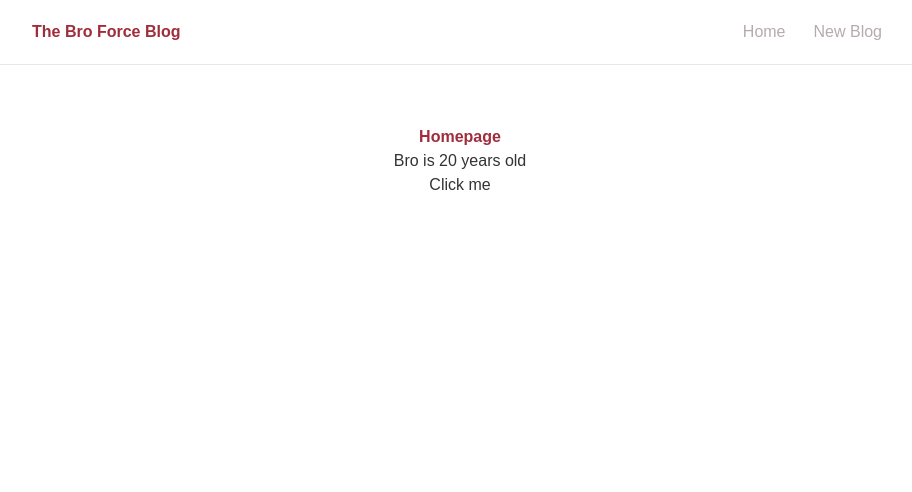
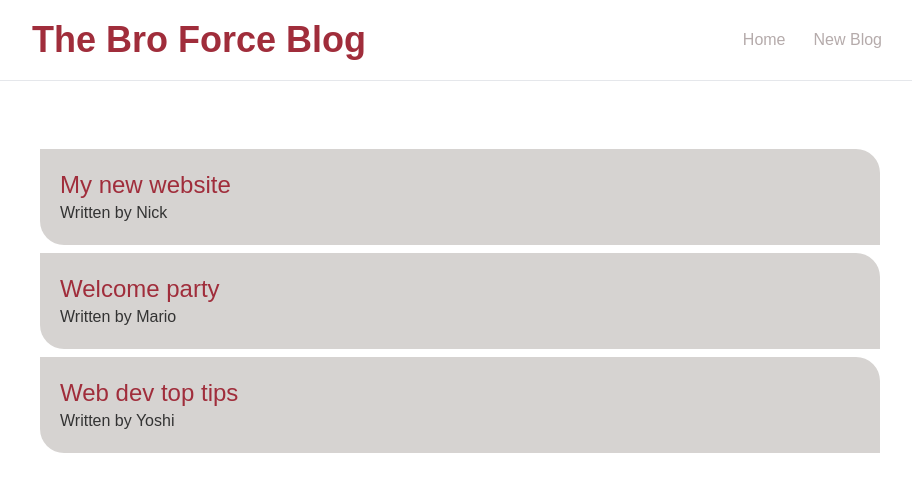
Before and after one commit to NickAndringa/broforce-blog, a React (Create React App) app: page / in a window 1280 px wide. Shown: the top 492 px of the page, without its empty margins (180-1092 px from the left). Built offline with nearby package versions, Linux system fonts and the light colour scheme.

Commit message:
Lesson 10 finished

```diff
--- a/src/App.js
+++ b/src/App.js
@@ -6,7 +6,7 @@ function App() {
   return (
     <div className="App">
       <Navbar />
-      <div className="content text-center p-5 mx-auto my-10 max-w-4xl">
+      <div className="content p-5 mx-auto my-10 max-w-4xl">
         <Home/>
       </div>
     </div>
--- a/src/Home.js
+++ b/src/Home.js
@@ -2,20 +2,20 @@ import './styles/_home.sass';
 import { useState} from "react";
 
 const Home = () => {
-    // let name= 'Bro';
-    const [name, setName] = useState('Bro');
-    const [age,setAge] = useState(20);
+    const [blogs, setBlogs] = useState([
+        {title: 'My new website', body: 'Lorem ipsum...',author: 'Nick', id: 1},
+        {title: 'Welcome party', body: 'Lorem ipsum...',author: 'Mario', id: 2},
+        {title: 'Web dev top tips', body: 'Lorem ipsum...',author: 'Yoshi', id: 3}
 
-    const handleClick = () =>{
-        setName('Nick')
-        setAge(22)
-    }
-
+    ]);
     return(
         <div className= 'Home' >
-            <h2 className= 'font-bold'> Homepage</h2>
-            <p>{name} is {age} years old</p>
-            <button onClick={handleClick}> Click me</button>
+            {blogs.map((blog) => (
+                <div className="blog-preview bg-stone-300 p-5 m-2 rounded-bl-3xl rounded-tr-3xl hover:bg-stone-400 transition-all hover:py-10" key={blog.id}>
+                    <h2 className= "text-2xl">{blog.title}</h2>
+                    <p>Written by { blog.author }</p>
+                </div>
+            ))}
         </div>
 
     );
--- a/src/Navbar.js
+++ b/src/Navbar.js
@@ -4,7 +4,7 @@ const Navbar = () =>{
     return(
         <div className="navigation border-b">
             <nav className="navbar flex items-center p-5 m-auto max-w-4xl">
-                <h1 className='font-bold'>The Bro Force Blog</h1>
+                <h1 className='font-bold text-4xl'>The Bro Force Blog</h1>
                 <div className="links ml-auto">
                     <a href="/">Home</a>
                     <a href="/create">New Blog</a>
```
